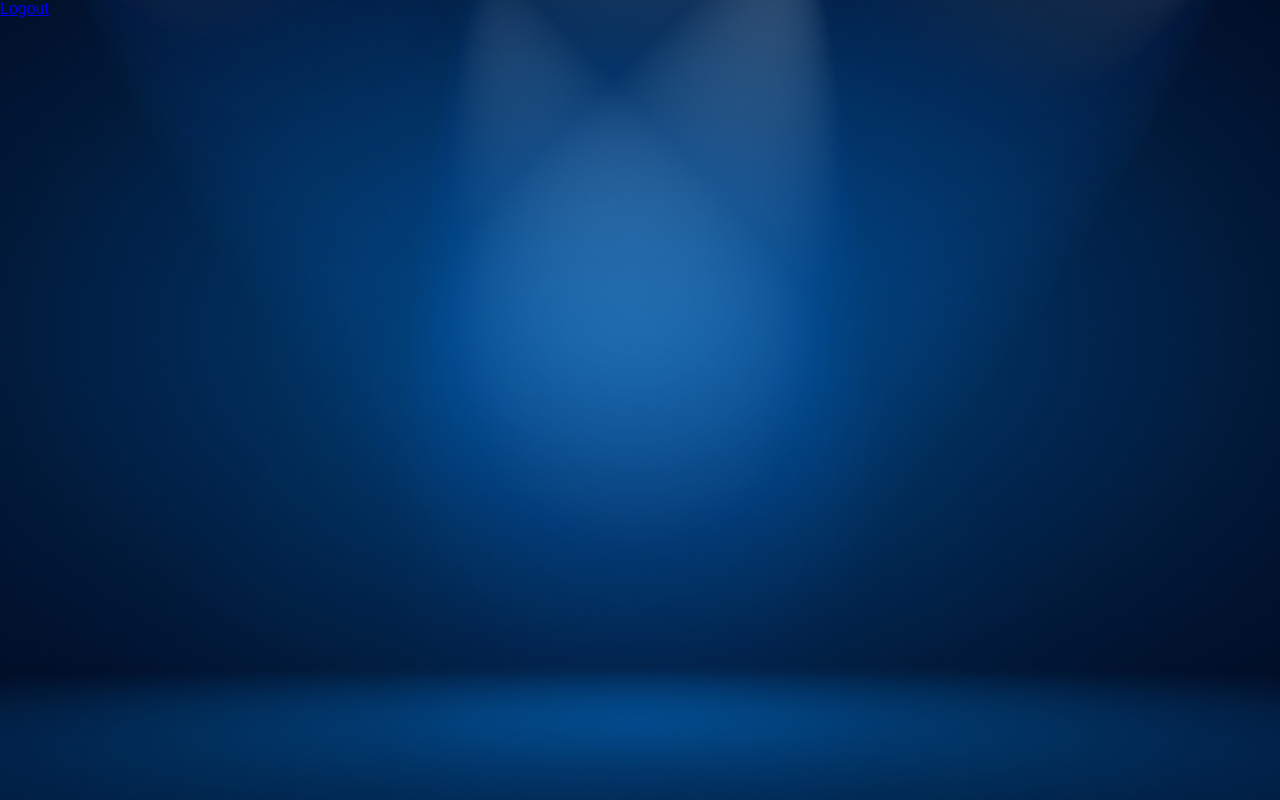
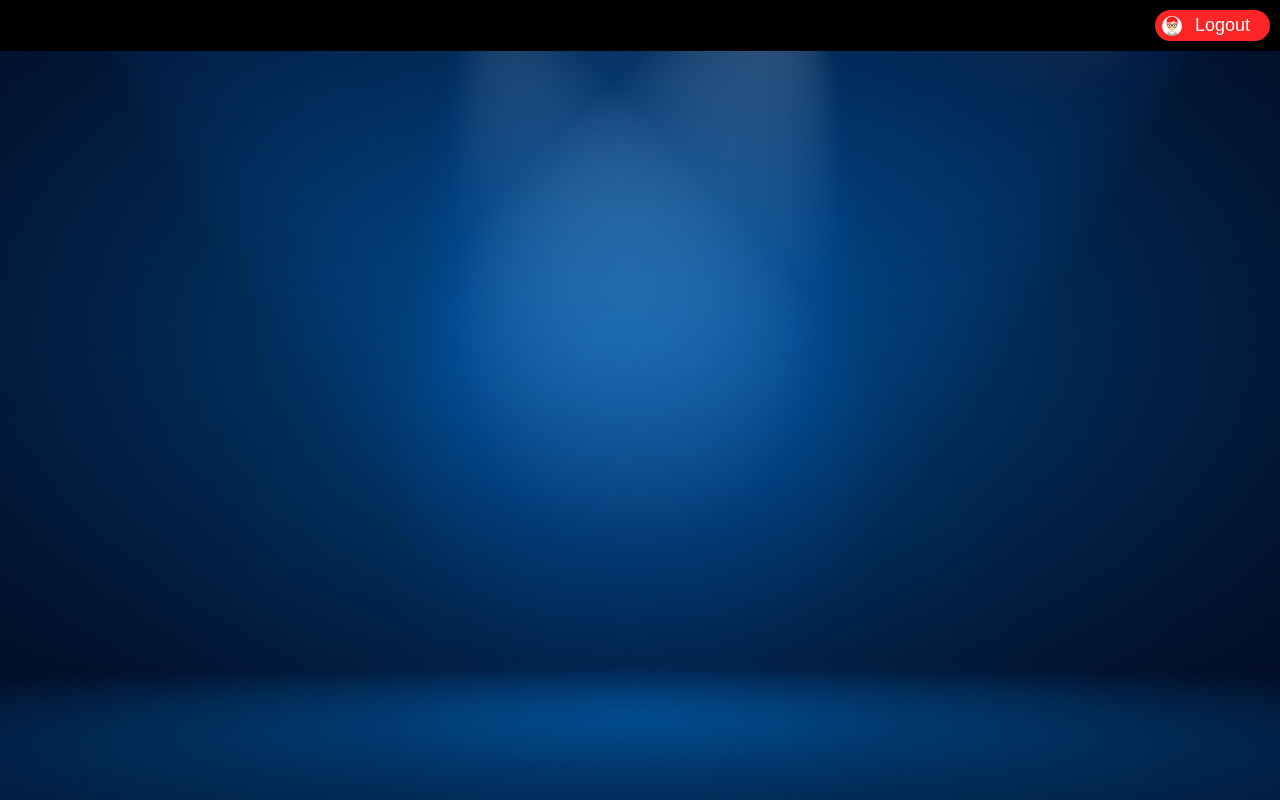
Before and after one commit to maithinh95/html-login-form, a plain HTML site: page application/home/index.html in a window 1280 px wide. Drawn offline with Linux system fonts and the light colour scheme.

Commit message:
topnay + logout botton

```diff
--- a/application/css/style.css
+++ b/application/css/style.css
@@ -2,7 +2,56 @@ body {
     margin: 0;
     padding: 0;
     background: url(../static/images/background.png);
-    background-size:auto;
+    background-size: auto;
     background-position: top;
     font-family: sans-serif;
 }
+
+.topnav {
+    width: 100%;
+    height: fit-content;
+    background: #000;
+    color: #fff;
+    position: absolute;
+    box-sizing: border-box;
+    padding: 10px;
+}
+
+.logout-button {
+    float: right;
+    padding: 5px 20px;
+    padding-left: 40px;
+    background: #fb2525;
+    border-radius: 20px;
+}
+
+.logout-button:hover {
+    cursor: pointer;
+    background: #ffc107;
+    color: #000;
+}
+
+.logout-icon {
+    width: 20px;
+    height: 20px;
+    border-radius: 50%;
+    position: absolute;
+    top: calc(50% - 10px);
+    right: 98px;
+}
+
+.logout-button a {
+    text-decoration: none;
+    color: #fff;
+    font-size: 18px;
+}
+
+
+
+/* Add responsiveness - will automatically display the navbar vertically instead of horizontally on screens less than 500 pixels
+@media screen and (max-width: 500px) {
+    .topnav a {
+        float: none;
+        display: block;
+    }
+} */
--- a/application/home/index.html
+++ b/application/home/index.html
@@ -6,14 +6,18 @@
     <meta name="viewport" content="width=device-width, initial-scale=1.0">
     <title>HOME PAGE</title>
     <link rel="stylesheet" type="text/css" href="../css/style.css">
-    <script src="script.js"></script>
+    <script src="../js/home/home.js"></script>
     <!-- <script src="assets/wasm_exec.js"></script>
     <script src="assets/script.js"></script> -->
 </head>
 
 <body>
-    <div display></div>
-    <a href="/login/logout.html">Logout</a><br>
+    <div class="topnav">
+        <div class="logout-button">
+
+            <a href="/login/logout.html"><img src="../static/images/avatar.png" title="logout.png" class="logout-icon">Logout</a>
+        </div>
+    </div>
 </body>
 
 </html>
```
